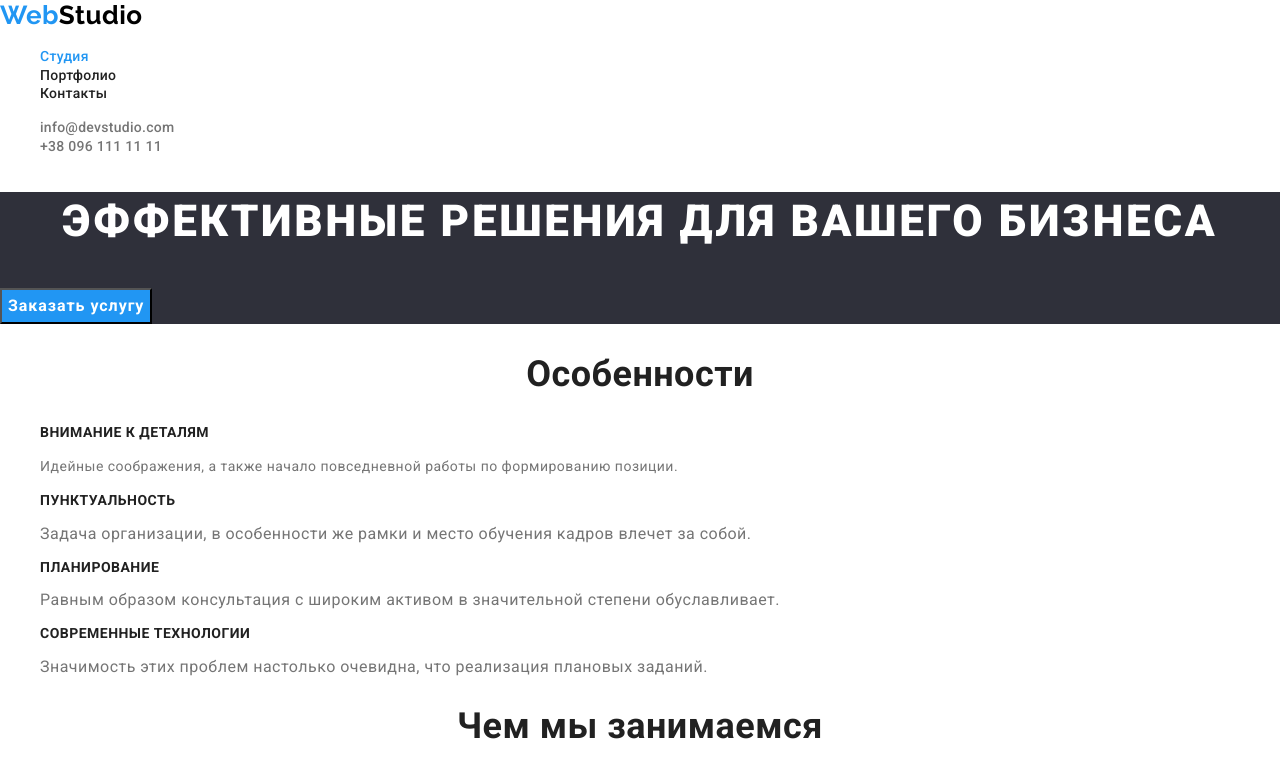
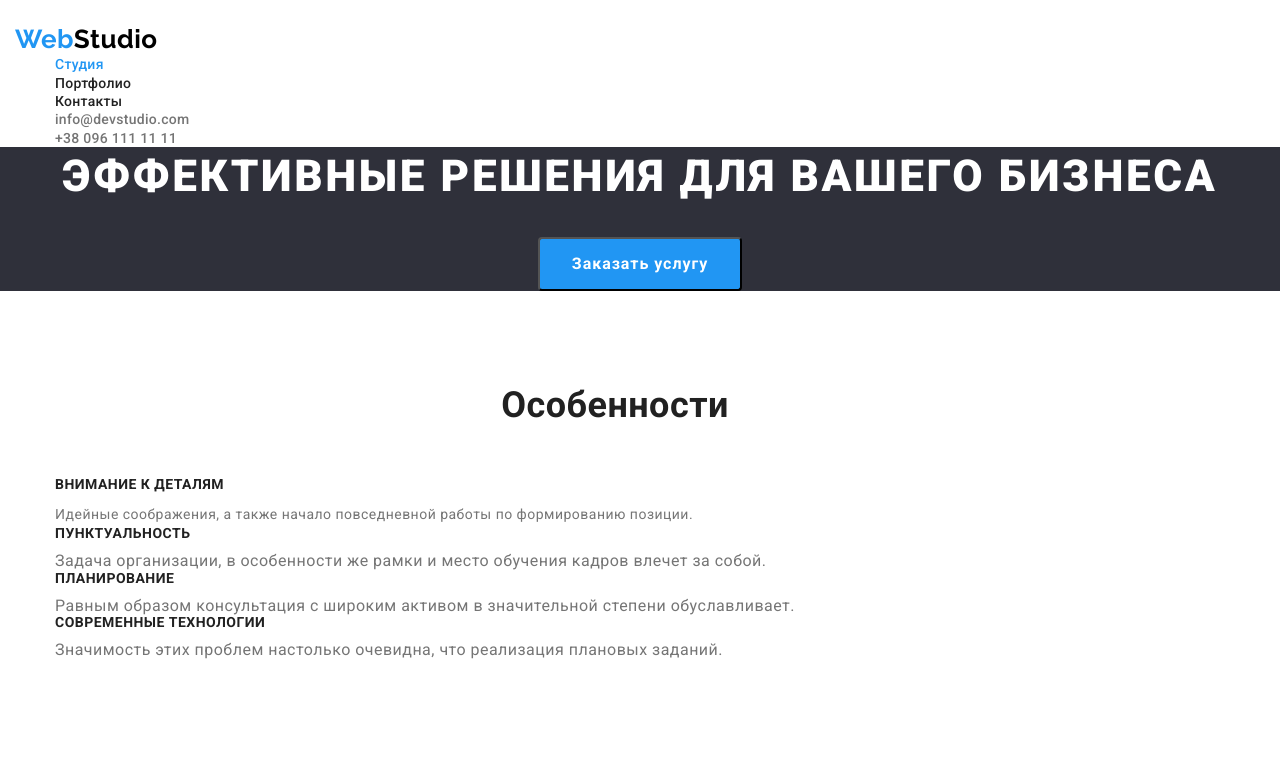
Before and after one commit to RomanMordzynsky/goit-markup-hw-03, a plain HTML site: page index.html in a window 1280 px wide. Shown: the top 775 px of the page. Drawn offline with nearby package versions, Linux system fonts and the light colour scheme.

Commit message:
початок стилізації відсутпів на сторінці Studio

```diff
--- a/index.html
+++ b/index.html
@@ -14,8 +14,10 @@
 </head>
 <body>
     <header>
+<!-- обгортаю div -->
+        <div class="container">
             <nav>
-            <a class="link" href="./index.html"><span class="logo-web">Web</span><span
+                <a class="logo-link link" href="./index.html"><span class="logo-web">Web</span><span
                     class="logo-studio">Studio</span></a>
                     <ul class="site-nav reset">
                         <li><a class="link current" href="./index.html">Студия</a></li>
@@ -23,17 +25,23 @@
                         <li><a class="link" href="">Контакты</a></li>
                     </ul>
             </nav>
+
         <ul class="site-contacts reset">
             <li><a class="link" href="mailto:info@devstudio.com">info@devstudio.com</a></li>
             <li><a class="link" href="tel:+380961111111">+38 096 111 11 11</a></li>
         </ul>
+        </div>
+<!-- обгортаю div -->
     </header>
     <main>
         <section class="hero">
             <h1 class="hero-title">Эффективные решения для вашего бизнеса</h1>
             <button type="button" class="primary-button">Заказать услугу</button>
         </section>
+
+
         <section class="section">
+            <div class="container">
             <h2 class="section-title">Особенности</h2>
             <ul class="features-list reset">
                 <li>
@@ -53,8 +61,16 @@
                     <p>Значимость этих проблем настолько очевидна, что реализация плановых заданий.</p>
                 </li>
             </ul>
+            </div>
         </section>
+
+
+
+
+
+
         <section class="section">
+            <div class="container">
             <h2 class="section-title">Чем мы занимаемся</h2>
             <ul class="work-list reset">
                 <li><img src="./images/img1.jpg" width="370" height="294" alt="Человек пишет код"></li>
@@ -62,8 +78,11 @@
                         alt="Человек работает над адаптивным дизайном"></li>
                 <li><img src="./images/img3.jpg" width="370" height="294" alt="Человек выбирает палитру цветов"></li>
             </ul>
+            </div>
         </section>
+
         <section class="section-team">
+            <div class="container">
             <h2 class="section-title">Наша команда</h2>
             <ul class="team-list reset">
                 <li>
@@ -87,9 +106,13 @@
                     <p class="text">UI Designer</p>
                 </li>
             </ul>
+            </div>
         </section>
+
+
     </main>
     <footer>
+        <div class="container">
         <address class="footer">
             <a class="link" href="./studio.html"><span class="logo-web">Web</span><span
                     class="logo-studio">Studio</span></a>
@@ -101,6 +124,7 @@
                 <li><a class="link" href="tel:+380961111111">+38 096 111 11 11</a></li>
             </ul>
         </address>
+        </div>
     </footer>
 </body>
 </html>
--- a/styles/styles.css
+++ b/styles/styles.css
@@ -31,7 +31,34 @@ body {
     background-color: var(--primary-background-color);
 }
 
+h1,
+h2,
+h3,
+p,
+ul {
+    margin-top: 0;
+    margin-bottom: 0;
+}
+
+img {
+    display: block;
+    max-width: 100%;
+    height: auto;
+}
+
+/* задаю container */
+.container {
+    width: 1230px;
+    padding-left: 15px;
+    padding-right: 15px;
+}
+
 .primary-button {
+    display: inline-block;
+    border-radius: 4px;
+    padding: 10px 32px;
+    text-align: center;
+
     font-family: inherit;
     font-weight: var(--primary-font-weight);
     font-size: 16px;
@@ -50,6 +77,11 @@ body {
 }
 
 .secondary-button {
+    display: inline-block;
+    border-radius: 4px;
+    padding: 6px 22px;
+    text-align: center;
+    border: 0;
     font-family: inherit;
     font-weight: var(--secondary-font-weight);
     font-size: 16px;
@@ -67,6 +99,12 @@ body {
 }
 
 /* Логотип сайту */
+.logo-link {
+    display: inline-block;
+    padding-top: 24px;
+    padding-bottom: 25;
+}
+
 .logo-web {
     font-family: Raleway, sans-serif;
     font-weight: var(--primary-font-weight);
@@ -119,7 +157,15 @@ body {
 
 /* Секції */
 
+.section,
+.section-team {
+    padding-top: 94px;
+    padding-bottom: 94px;
+}
+
 .section-title {
+    margin-bottom: 50px;
+
     font-weight: var(--primary-font-weight);
     font-size: 36px;
     line-height: 1.16;
@@ -129,9 +175,14 @@ body {
 
 /* Герой */
 
-.hero { background-color: var(--secondary-background-color); }
+.hero { background-color: var(--secondary-background-color);
+text-align: center;
+margin-bottom: ;
+}
 
 .hero-title {
+    margin-bottom: 30px;
+
     font-style: 400;
     font-weight: 900;
     font-size: 44px;
@@ -145,6 +196,8 @@ body {
 /* Особливості */
 
 .features-list .title {
+    margin-bottom: 10px;
+
     font-weight: var(--primary-font-weight);
     font-size: 14px;
     line-height: 1.14;
@@ -159,7 +212,10 @@ body {
 
 /* Команда */
 
-.section-team { background-color: var(--additional-background-color); }
+.section-team { background-color: var(--additional-background-color);
+margin-top: 94px;
+margin-bottom: 94;
+}
 
 .team-list { background-color: var(--primary-background-color); }
 
```
Also changed, not shown: portfolio.html (+7 -4 lines). Lines whose indentation alone changed are shown as unchanged.
